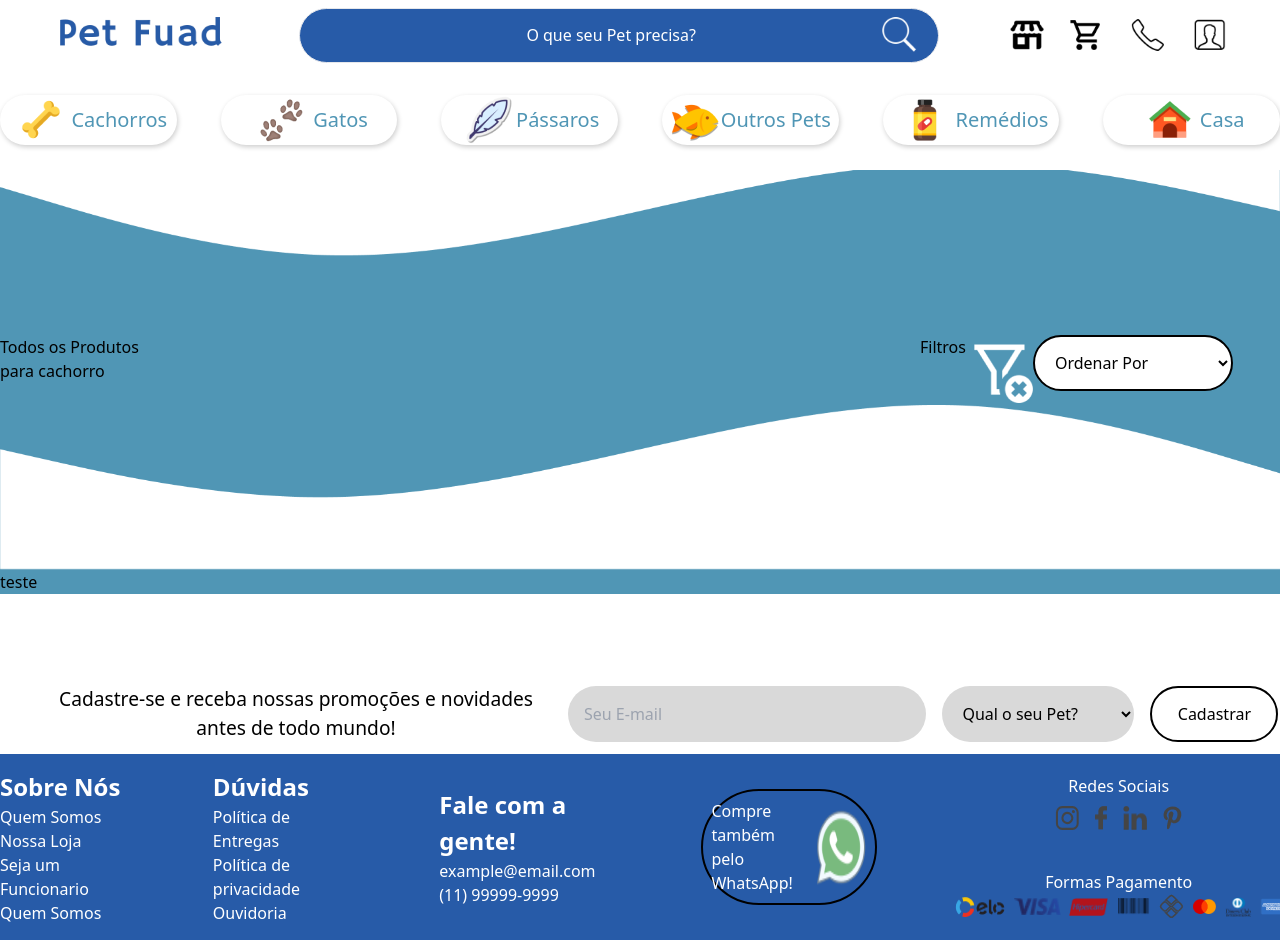
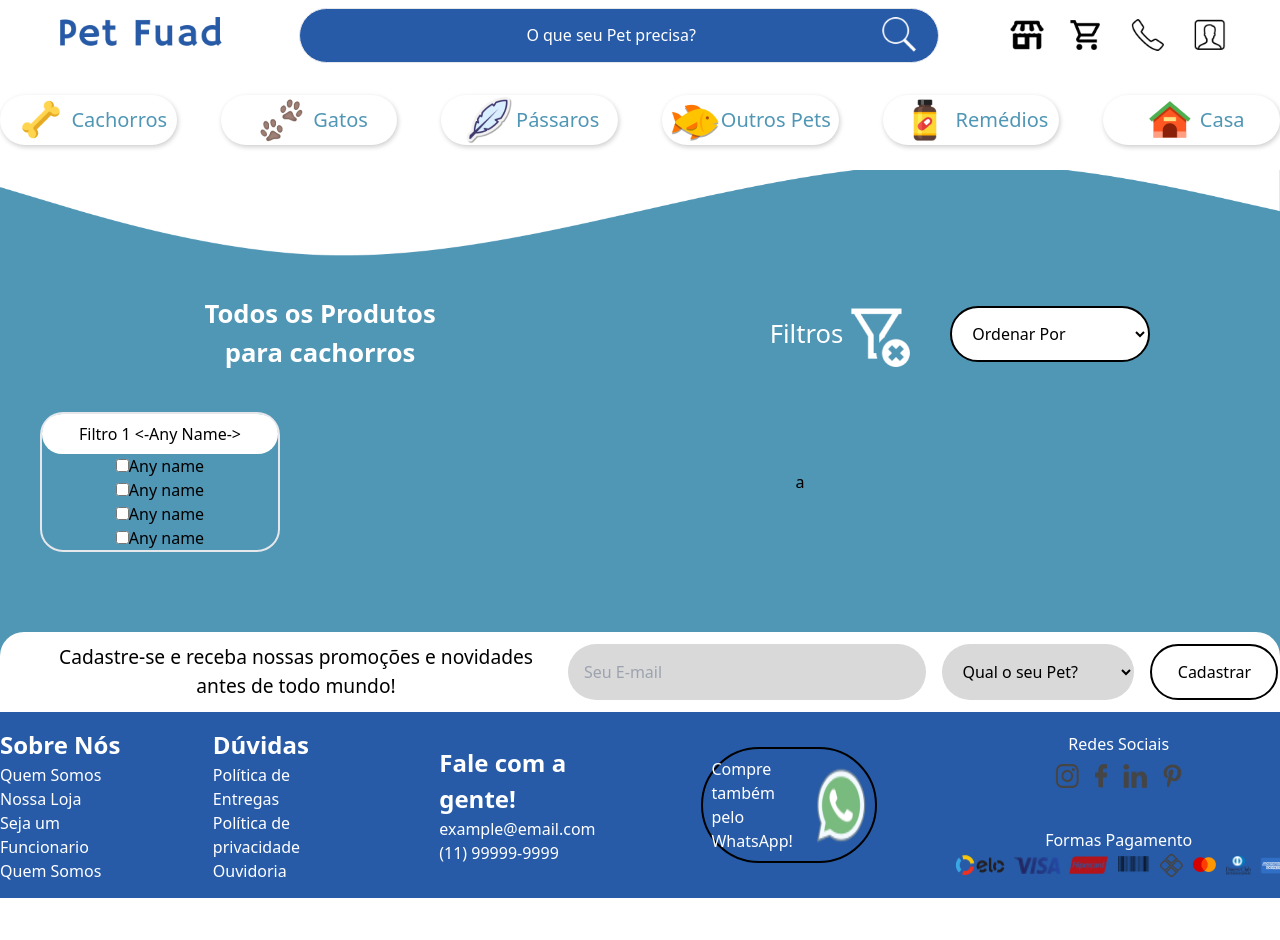
Before and after one commit to kageofwar/PetShop, a Vue app: page /cachorros in a window 1280 px wide. After the commit the page ends 898 px from the top, so only its background shows below. Built offline with nearby package versions, Linux system fonts and the light colour scheme.

Commit message:
maquiana d sexo

```diff
--- a/src/views/AboutView.vue
+++ b/src/views/AboutView.vue
@@ -1,48 +1,80 @@
 <template>
-    <headerPrincipal />
+    <div class="bg-[--azul-claro]">
+        <headerPrincipal />
 
-    <div class="bg-[--azul-claro]">
-        <img src="../assets/onda-branca-bottom.png" alt="" class=" z-0 -translate-y-[79px]">
-        <div class="grid grid-cols-2">
-            <div>
+        <img src="../assets/onda-branca-bottom.png" alt="" class="-translate-y-[79px]">
+        <div class="grid grid-cols-2 -translate-y-10">
+            <div class="flex justify-center items-center flex-col text-[3.2vh] font-bold text-white">
                 <h2>Todos os Produtos</h2>
-                <h2>para cachorro</h2>
+                <h2>para cachorros</h2>
             </div>
 
-            <div class="flex ml-[35vh]">
-                <div class="flex">
+            <div class="flex justify-center items-center space-x-10">
+                <div class="flex items-center text-white text-[3.2vh] cursor-pointer">
                     <h2>Filtros</h2>
                     <img src="../assets/icons/LimparFiltros.png" alt="">
                 </div>
 
                 <select name="ordenar" id="" class="bg-white w-[25vh] h-14 rounded-full border-[2px] border-black pl-4">
                     <option disabled selected class="">Ordenar Por</option>
-                    <option value="volvo">1</option>
-                    <option value="saab">2</option>
-                    <option value="opel">3</option>
-                    <option value="audi">4</option>
+                    <option value="volvo">Menor Valor</option>
+                    <option value="saab">Maior Valor</option>
+                    <option value="opel">Melhor Avaliado</option>
+                    <option value="audi">Ordem alfabetica</option>
                 </select>
             </div>
         </div>
-        <img src="../assets/onda-branca-bottom.png" alt="" class="rotate-180">
 
-        <div class="">
-            <h2>teste</h2>
+        <div class="grid grid-cols-[25%_75%]">
+
+            <div class="flex justify-center items-center">
+
+                <div class="Caixa border-[2px] w-[30vh] rounded-[23px]">
+                    <div class="titulo flex justify-center items-center bg-white h-[5vh] w-[100%] rounded-full"
+                        id="titulo">
+                        <h2 class="">Filtro 1 <-Any Name-></h2>
+                    </div>
+                    <div class="form_check flex flex-col justify-center items-center" id="form_check">
+                        <div>
+                            <input type="checkbox" name="filtro" id="filtro1">
+                            <label for="filtro1">Any name</label>
+                        </div>
+                        <div>
+                            <input type="checkbox" name="filtro" id="filtro2">
+                            <label for="filtro2">Any name</label>
+                        </div>
+                        <div>
+                            <input type="checkbox" name="filtro" id="filtro3">
+                            <label for="filtro3">Any name</label>
+                        </div>
+                        <div>
+                            <input type="checkbox" name="filtro" id="filtro4">
+                            <label for="filtro4">Any name</label>
+                        </div>
+                    </div>
+                </div>
+            </div>
+
+            <div class="flex justify-center items-center">a</div>
         </div>
+
+
+        <footerPrincipal />
     </div>
-
-    <footerPrincipal />
 </template>
 
-<script>
+<script setup>
 import headerPrincipal from "@/components/headerPrincipal.vue";
 import footerPrincipal from "@/components/footerPrincipal.vue";
+import { onMounted } from "vue";
 
+onMounted ( () =>
+    document.getElementById('titulo').addEventListener('click', function() {
+        console.log('teste')
+    })
+)
 
-export default {
-    components: {
-        headerPrincipal,
-        footerPrincipal
-    }
-}
 </script>
+
+<style>
+</style>
```
